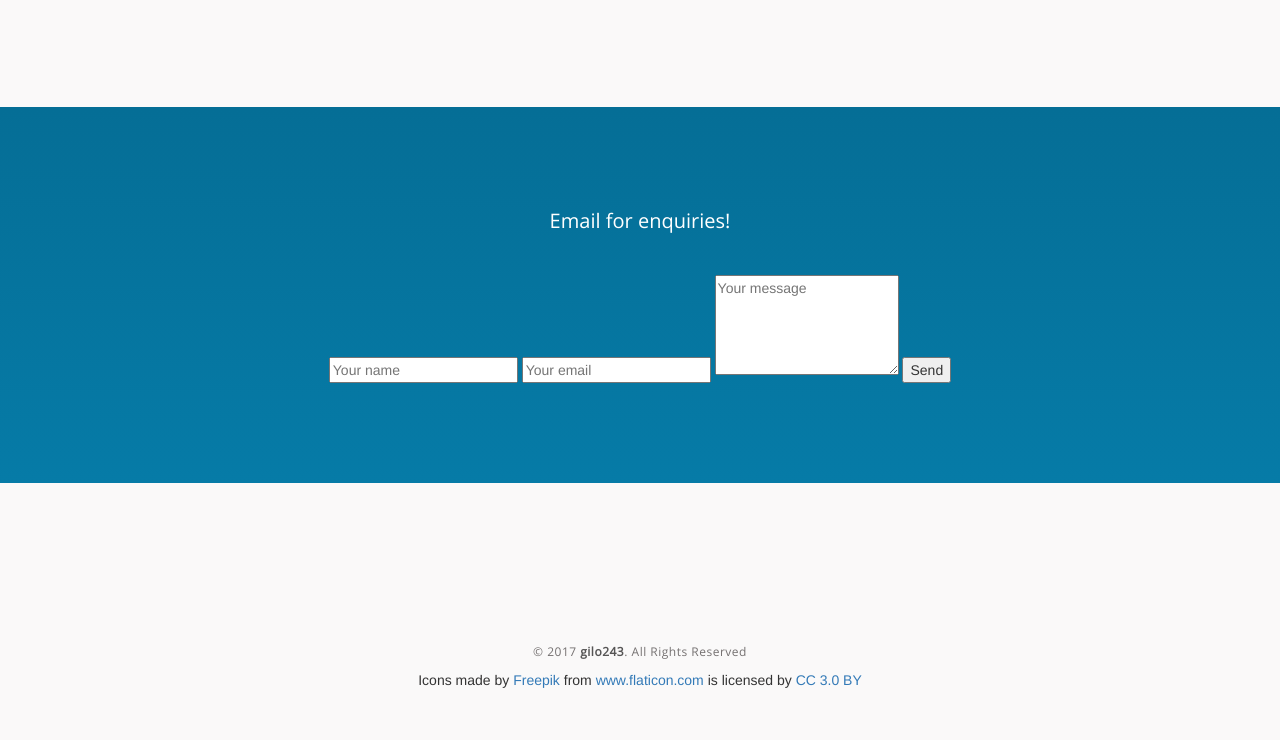
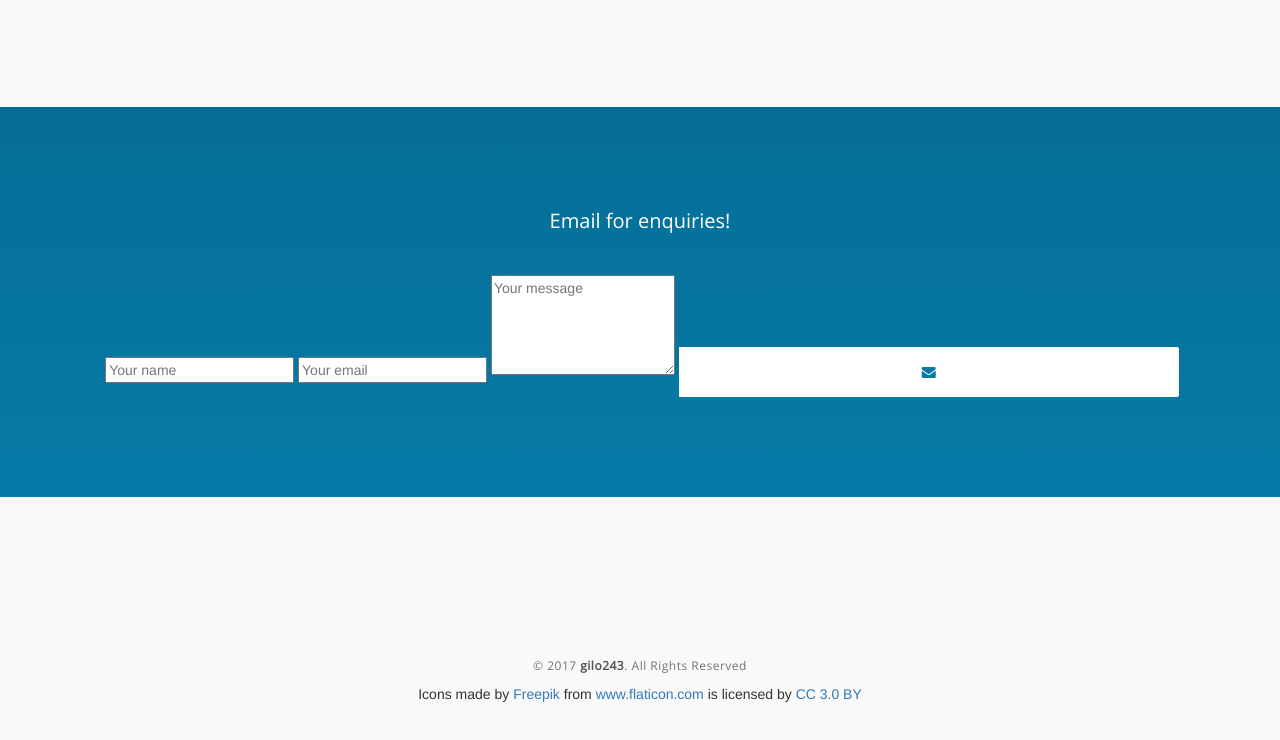
Before and after one commit to Gilo243/silly_jilly, a plain HTML site: page index.html in a window 1280 px wide. Shown: the part 2701-3441 px from the top of the page. Drawn offline with Linux system fonts and the light colour scheme.

Commit message:
fixing error

```diff
--- a/index.html
+++ b/index.html
@@ -275,7 +275,9 @@
             <input type="hidden" name="_subject" value="Website contact" />
             <textarea name="message" placeholder="Your message"></textarea>
             <input type="text" name="_gotcha" style="display:none" />
-            <input type="submit" value="Send">
+            <button type="submit" form= "submit_form" id="mc_submit">
+                <i class="fa fa-envelope envelope_colour"></i>
+            </button>
         </form>
         <script>
             var contactform =  document.getElementById('contactform');
```
